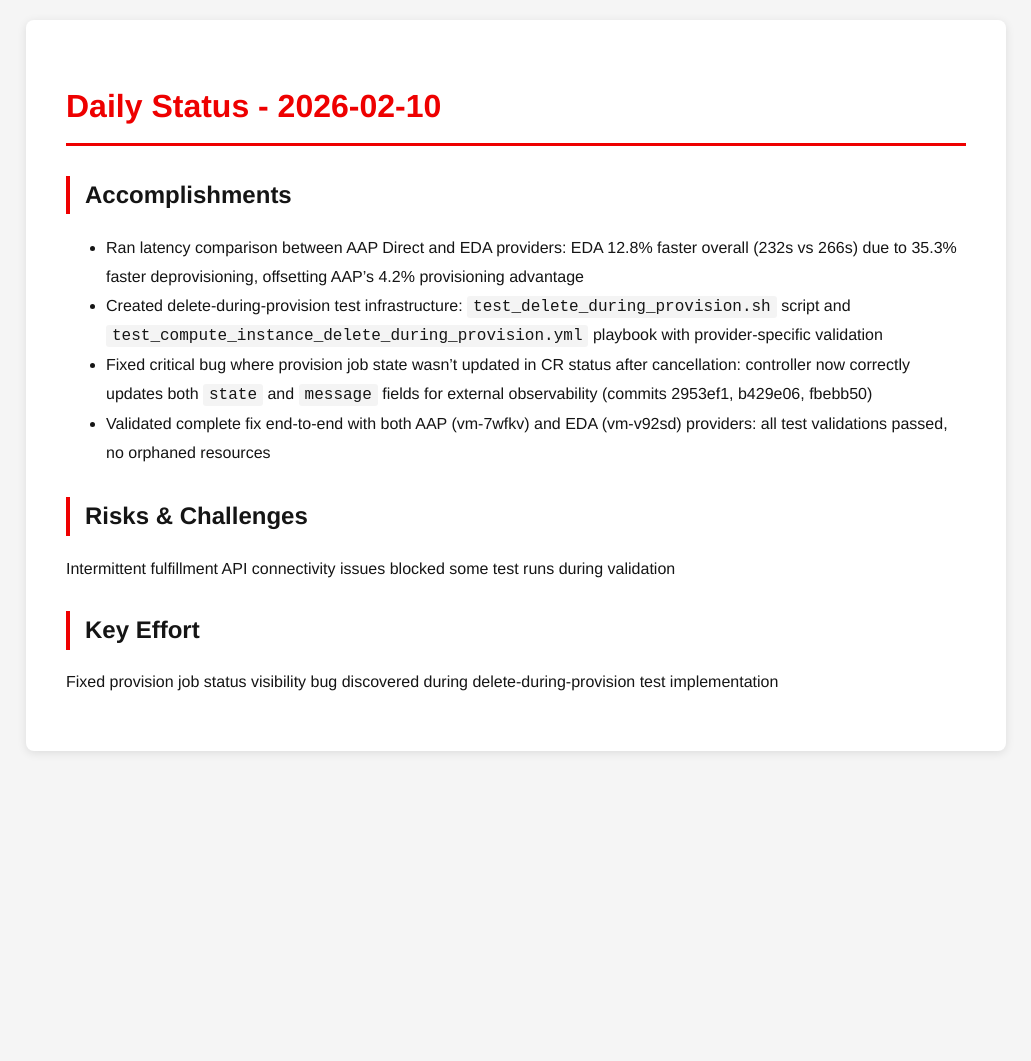
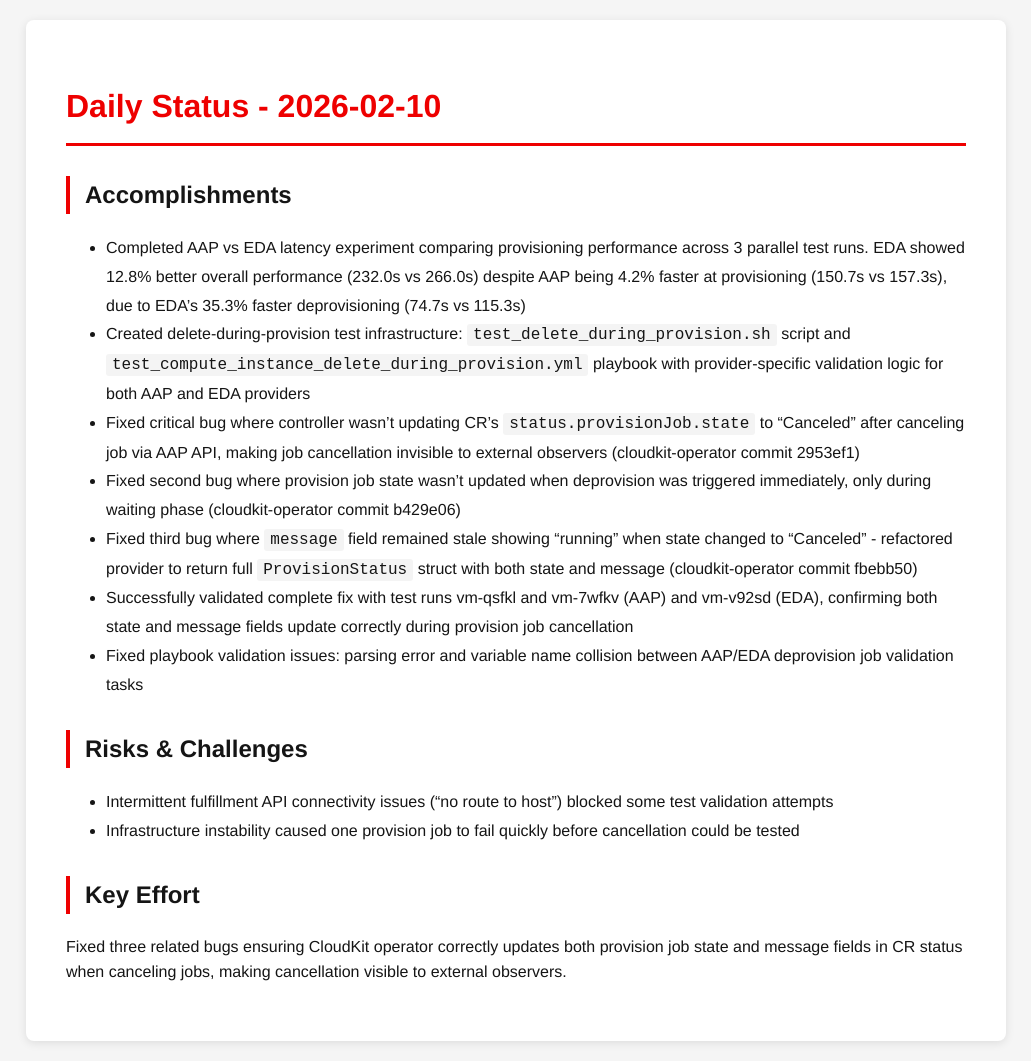
Before and after one commit to tzvatot/daily-status, a Jekyll site: the page built from 2026-02-10.md, in a window 1280 px wide. Shown: the whole page, without its empty margins (124-1155 px from the left). Built offline with Jekyll 4.4.1, drawn with Linux system fonts in a browser that asks for light colours; before the commit the page ends 900 px from its top, so only the background shows below that.

Commit message:
Daily status update - 2026-02-10

```diff
--- a/2026-02-10.md
+++ b/2026-02-10.md
@@ -7,13 +7,17 @@
 # Daily Status - 2026-02-10
 
 ## Accomplishments
-- Ran latency comparison between AAP Direct and EDA providers: EDA 12.8% faster overall (232s vs 266s) due to 35.3% faster deprovisioning, offsetting AAP's 4.2% provisioning advantage
-- Created delete-during-provision test infrastructure: `test_delete_during_provision.sh` script and `test_compute_instance_delete_during_provision.yml` playbook with provider-specific validation
-- Fixed critical bug where provision job state wasn't updated in CR status after cancellation: controller now correctly updates both `state` and `message` fields for external observability (commits 2953ef1, b429e06, fbebb50)
-- Validated complete fix end-to-end with both AAP (vm-7wfkv) and EDA (vm-v92sd) providers: all test validations passed, no orphaned resources
+- Completed AAP vs EDA latency experiment comparing provisioning performance across 3 parallel test runs. EDA showed 12.8% better overall performance (232.0s vs 266.0s) despite AAP being 4.2% faster at provisioning (150.7s vs 157.3s), due to EDA's 35.3% faster deprovisioning (74.7s vs 115.3s)
+- Created delete-during-provision test infrastructure: `test_delete_during_provision.sh` script and `test_compute_instance_delete_during_provision.yml` playbook with provider-specific validation logic for both AAP and EDA providers
+- Fixed critical bug where controller wasn't updating CR's `status.provisionJob.state` to "Canceled" after canceling job via AAP API, making job cancellation invisible to external observers (cloudkit-operator commit 2953ef1)
+- Fixed second bug where provision job state wasn't updated when deprovision was triggered immediately, only during waiting phase (cloudkit-operator commit b429e06)
+- Fixed third bug where `message` field remained stale showing "running" when state changed to "Canceled" - refactored provider to return full `ProvisionStatus` struct with both state and message (cloudkit-operator commit fbebb50)
+- Successfully validated complete fix with test runs vm-qsfkl and vm-7wfkv (AAP) and vm-v92sd (EDA), confirming both state and message fields update correctly during provision job cancellation
+- Fixed playbook validation issues: parsing error and variable name collision between AAP/EDA deprovision job validation tasks
 
 ## Risks & Challenges
-Intermittent fulfillment API connectivity issues blocked some test runs during validation
+- Intermittent fulfillment API connectivity issues ("no route to host") blocked some test validation attempts
+- Infrastructure instability caused one provision job to fail quickly before cancellation could be tested
 
 ## Key Effort
-Fixed provision job status visibility bug discovered during delete-during-provision test implementation
+Fixed three related bugs ensuring CloudKit operator correctly updates both provision job state and message fields in CR status when canceling jobs, making cancellation visible to external observers.
```
